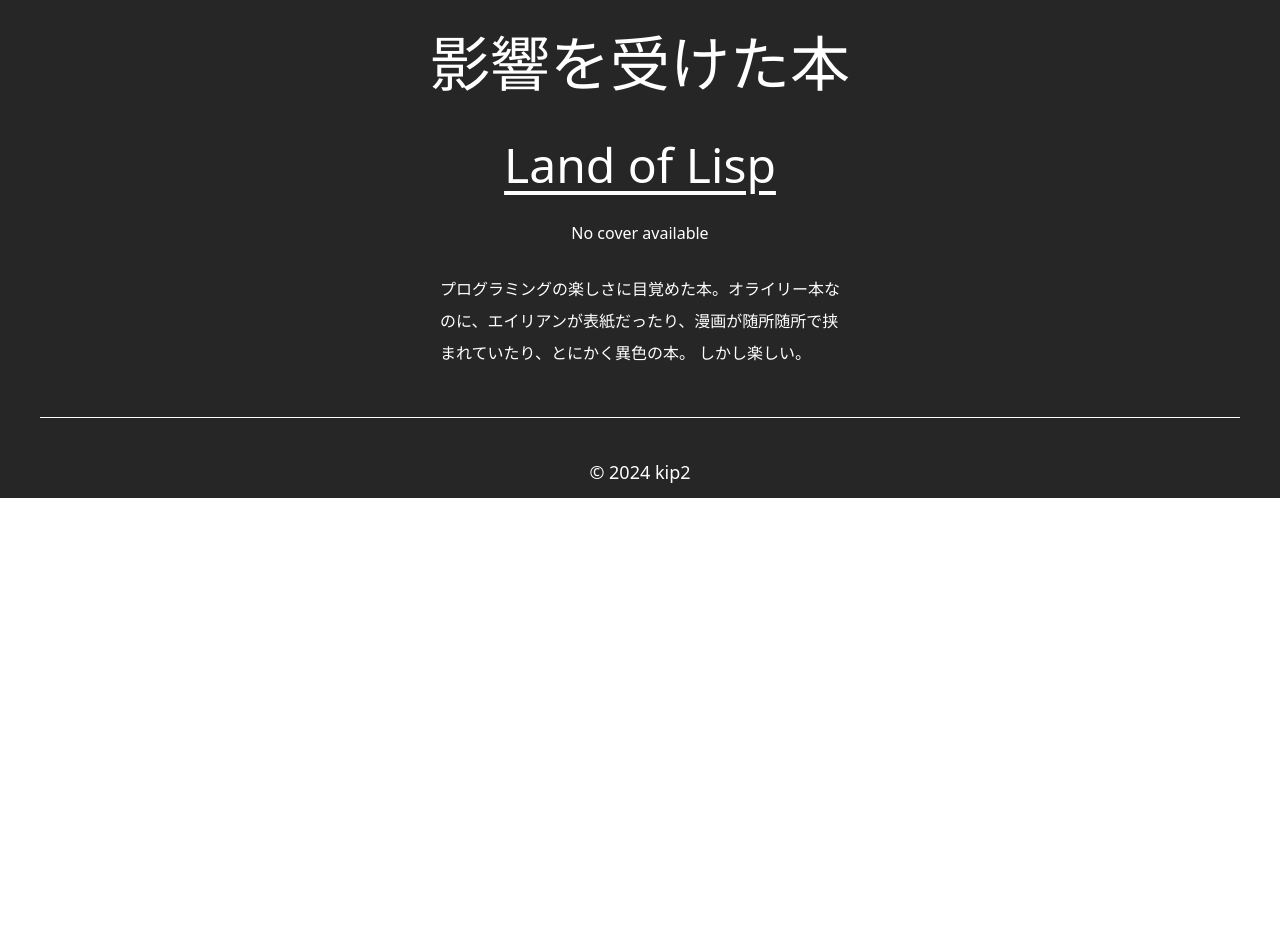
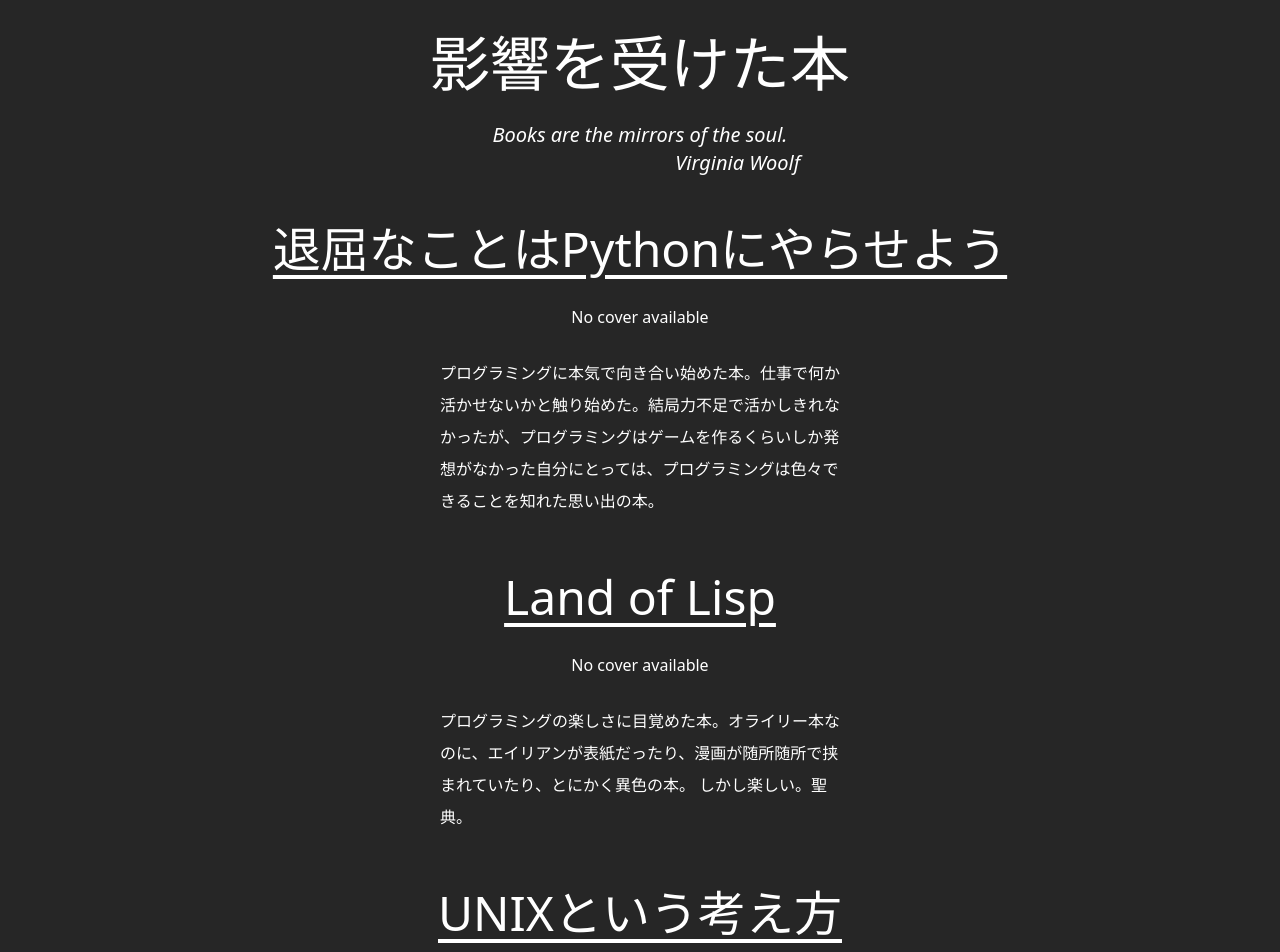
Before and after one commit to kip2/my-website, a React (Vite) app: page / in a window 1280 px wide. Shown: the part 880-1832 px from the top of the page. Before the commit the page ends 1378 px from the top, so only its background shows below. Built offline with nearby package versions, Linux system fonts and the light colour scheme; no server answers.

Commit message:
Add book introduction

```diff
--- a/public/json/BookData.json
+++ b/public/json/BookData.json
@@ -1,7 +1,17 @@
 [
+    {
+        "title": "退屈なことはPythonにやらせよう",
+        "isbn": "487311778X",
+        "description": "プログラミングに本気で向き合い始めた本。仕事で何か活かせないかと触り始めた。結局力不足で活かしきれなかったが、プログラミングはゲームを作るくらいしか発想がなかった自分にとっては、プログラミングは色々できることを知れた思い出の本。"
+    },
     {
         "title": "Land of Lisp",
         "isbn": "4873115876",
-        "description": "プログラミングの楽しさに目覚めた本。オライリー本なのに、エイリアンが表紙だったり、漫画が随所随所で挟まれていたり、とにかく異色の本。 しかし楽しい。"
+        "description": "プログラミングの楽しさに目覚めた本。オライリー本なのに、エイリアンが表紙だったり、漫画が随所随所で挟まれていたり、とにかく異色の本。 しかし楽しい。聖典。"
+    },
+    {
+        "title": "UNIXという考え方",
+        "isbn": "4274064069",
+        "description": "UNIXに通底する思想について語った本。プログラミングはそこまでシンプルに考えて作っていいんだと、目から鱗になった本。これを読んでからプログラミングすることの苦痛がかなり減ったし、楽しくなった。「プログラミングは凡人にはできないのではないか？」という思いから救ってくれた思い出の本。"
     }
 ]
--- a/src/Components/Page/Top/Books/Book.tsx
+++ b/src/Components/Page/Top/Books/Book.tsx
@@ -8,15 +8,12 @@ interface BookProps {
 
 const Book: React.FC<BookProps> = ({ title, isbn, description })  => {
     return(
-        <div className="flex flex-col items-center justify-center">
+        <div className="flex flex-col items-center justify-center mt-12">
             <h1 className="text-5xl max-md:text-3xl mb-8 underline underline-offset-8">{title}</h1>
             <BookCover isbn={isbn}/>
             <div className=" w-100 max-md:w-96 mt-5">
                 <p className="py-2 mx-auto text-left leading-8">
                     {description}
-                    {/* プログラミングの楽しさに目覚めた本。<br/>
-                    オライリー本なのに、エイリアンが表紙だったり、漫画が随所随所で挟まれていたり、とにかく異色の本。<br/>
-                    しかし楽しい。<br/> */}
                 </p>
             </div>
         </div>
--- a/src/Components/Page/Top/TopBooks.tsx
+++ b/src/Components/Page/Top/TopBooks.tsx
@@ -5,9 +5,13 @@ function TopBooks() {
     return (
         <>
             <div className="border-t border-white my-10 w-96 mx-auto"></div>
-            <h1 className=" text-6xl mx-auto w-fit mb-12 max-md:text-4xl">
+            <h1 className=" text-6xl mx-auto w-fit mb-7 max-md:text-4xl">
                 影響を受けた本
             </h1>
+            <div className="font-thin text-center text-xl mx-auto w-80 mb-2 italic">
+                <p>Books are the mirrors of the soul.</p>
+                <p className="flex justify-end">Virginia Woolf</p>
+            </div>
             <div>
                 {booksData.map((book, index) => (
                     <Book key={index} title={book.title} isbn={book.isbn} description={book.description} />
```
